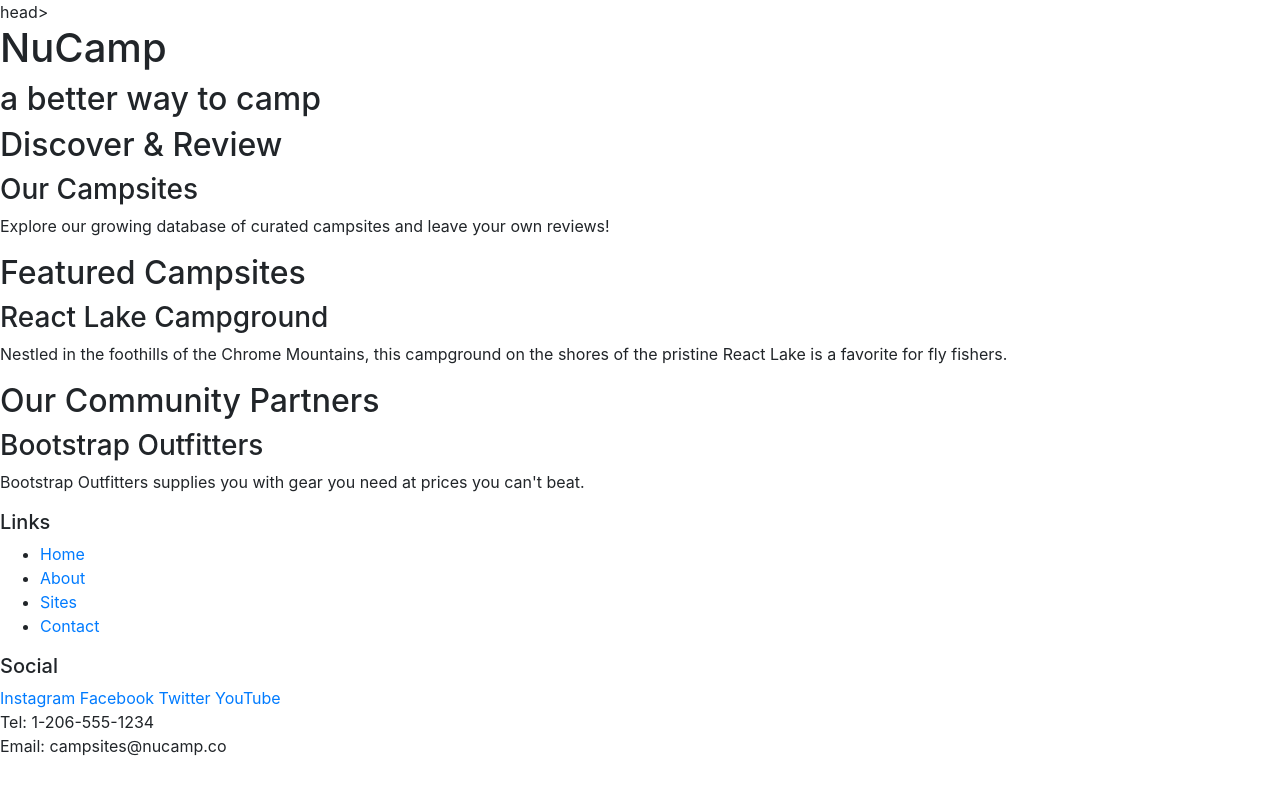
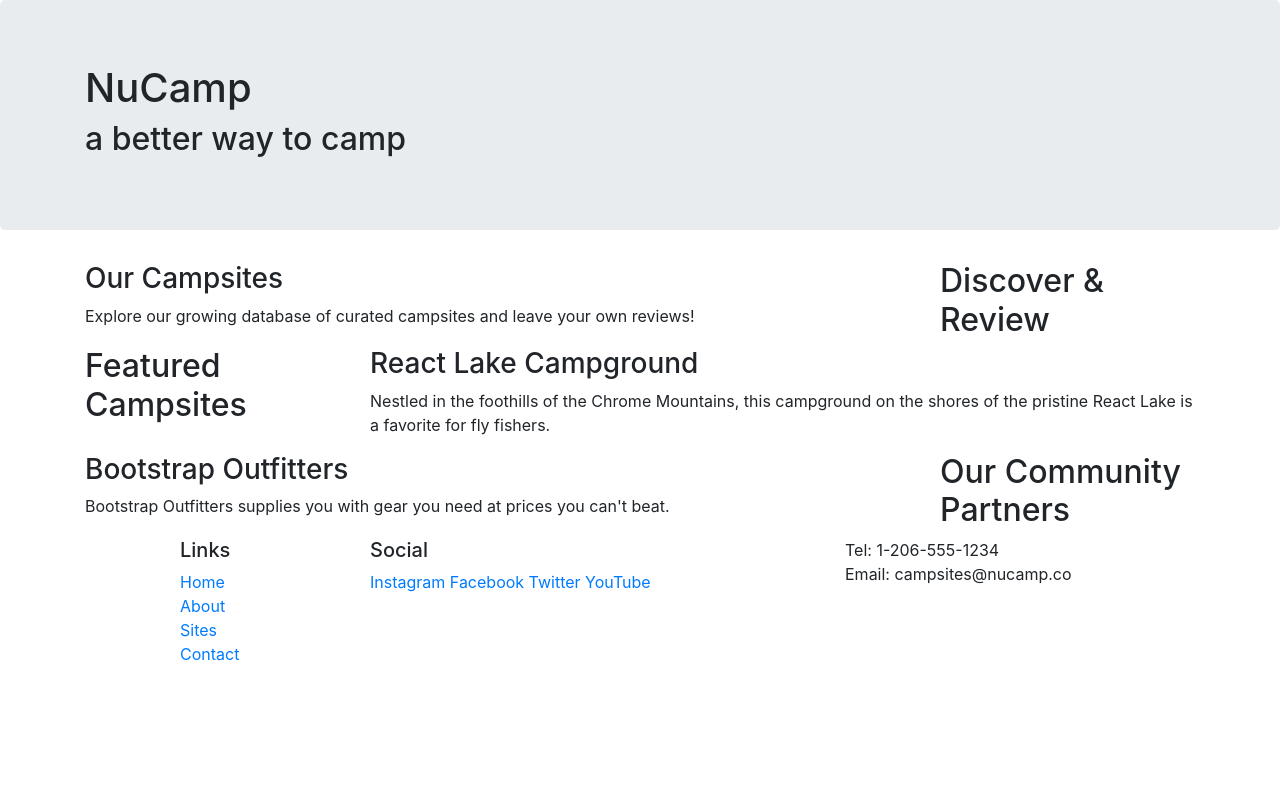
Before and after one commit to gregoindev/section1-project, a website: page index.html in a window 1280 px wide. Drawn offline with nearby package versions, Linux system fonts and the light colour scheme.

Commit message:
Bootstrap Grid

```diff
--- a/index.html
+++ b/index.html
@@ -1,79 +1,102 @@
 <!DOCTYPE html>
 <html lang="en">
-  head>
+  <head>
     <!-- Required meta tags always come first -->
     <meta charset="utf-8" />
     <meta name="viewport" content="width=device-width, initial-scale=1" />
 
     <!-- Bootstrap CSS -->
-    <link rel="stylesheet" href="node_modules/bootstrap/dist/css/bootstrap.min.css" />
+    <link
+      rel="stylesheet"
+      href="node_modules/bootstrap/dist/css/bootstrap.min.css"
+    />
 
     <title>NuCamp: A Better Way To Camp</title>
   </head>
 
   <body>
-    <header>
-      <div>
+    <header class="jumbotron">
+      <div class="container">
+        <div class="row">
+          <div class="col">
             <h1>NuCamp</h1>
             <h2>a better way to camp</h2>
           </div>
+        </div>
+      </div>
     </header>
 
-    <div>
+    <div class="container">
+      <div class="row">
+        <div class="col-sm-4 order-sm-last col-md-3">
           <h2>Discover & Review</h2>
+        </div>
+        <div class="col">
           <h3>Our Campsites</h3>
           <p>
             Explore our growing database of curated campsites and leave your own
             reviews!
           </p>
         </div>
+      </div>
 
-    <div>
+      <div class="row">
+        <div class="col-sm-4 col-md-3">
           <h2>Featured Campsites</h2>
+        </div>
+        <div class="col">
           <h3>React Lake Campground</h3>
           <p>
-        Nestled in the foothills of the Chrome Mountains, this campground on the
-        shores of the pristine React Lake is a favorite for fly fishers.
+            Nestled in the foothills of the Chrome Mountains, this campground on
+            the shores of the pristine React Lake is a favorite for fly fishers.
           </p>
         </div>
+      </div>
 
-    <div>
+      <div class="row">
+        <div class="col-sm-4 order-sm-last col-md-3">
           <h2>Our Community Partners</h2>
+        </div>
+        <div class="col">
           <h3>Bootstrap Outfitters</h3>
           <p>
-        Bootstrap Outfitters supplies you with gear you need at prices you can't
-        beat.
+            Bootstrap Outfitters supplies you with gear you need at prices you
+            can't beat.
           </p>
+        </div>
+      </div>
     </div>
 
     <footer>
-      <div>
+      <div class="container">
+        <div class="row">
+          <div class="col-4 col-sm-2 offset-1">
             <h5>Links</h5>
-        <ul>
+            <ul class="list-unstyled">
               <li><a href="#">Home</a></li>
               <li><a href="#">About</a></li>
               <li><a href="#">Sites</a></li>
               <li><a href="#">Contact</a></li>
             </ul>
           </div>
-      <div>
+          <div class="col-6 col-sm-5">
             <h5>Social</h5>
             <a href="http://instagram.com/">Instagram</a>
             <a href="http://facebook.com/">Facebook</a>
             <a href="http://twitter.com/">Twitter</a>
             <a href="http://youtube.com/">YouTube</a>
           </div>
-      <div>
+          <div class="col-sm-4">
             Tel: 1-206-555-1234<br />
             Email: campsites@nucamp.co
           </div>
+        </div>
+      </div>
     </footer>
-
 
     <!-- jQuery must come first, then Popper.js, then the Bootstrap JavaScript plugins.-->
     <script src="node_modules/jquery/dist/jquery.slim.min.js"></script>
     <script src="node_modules/popper.js/dist/umd/popper.min.js"></script>
     <script src="node_modules/bootstrap/dist/js/bootstrap.min.js"></script>
-
   </body>
 </html>
```
Lines whose indentation alone changed are shown as unchanged.
